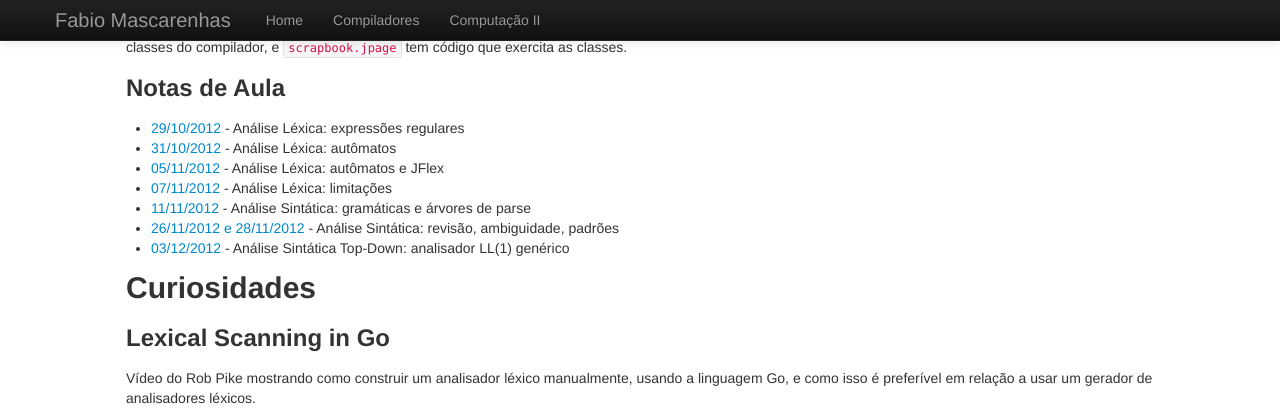
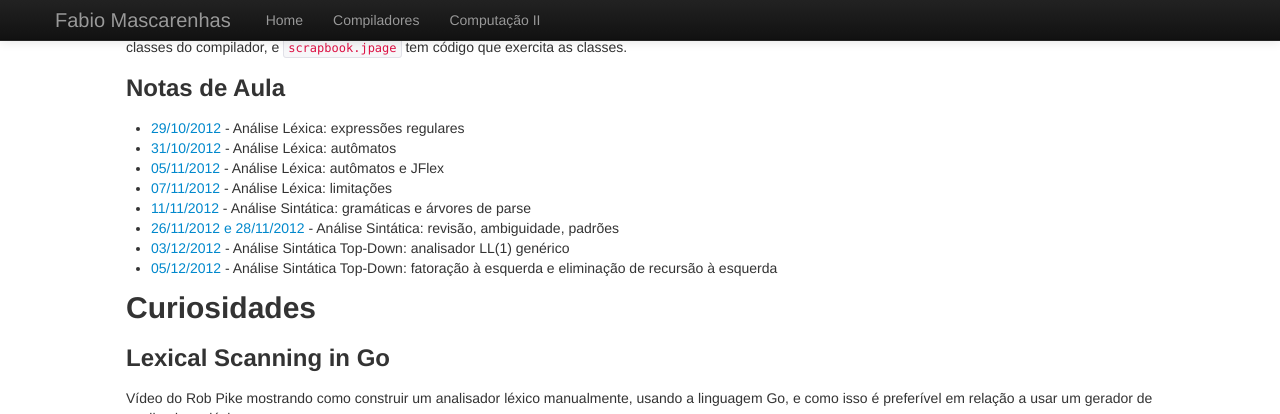
Before and after one commit to fabiomascarenhas/fabiomascarenhas.github.com, a Jekyll site: the page built from comp/index.md, in a window 1280 px wide and 900 px high, scrolled down 1365 px, cut to the strip 0-414 px from the top of the window. Built offline with Jekyll 4.4.1, drawn with Linux system fonts in a browser that asks for light colours.

Commit message:
notas de aula Compiladores 05/12

```diff
--- a/comp/index.md
+++ b/comp/index.md
@@ -121,6 +121,7 @@ tem código que exercita as classes.
 * [11/11/2012](Parsing_11112012.zip) - Análise Sintática: gramáticas e árvores de parse
 * [26/11/2012 e 28/11/2012](Parsing_28112012.zip) - Análise Sintática: revisão, ambiguidade, padrões
 * [03/12/2012](Parsing_03122012.zip) - Análise Sintática Top-Down: analisador LL(1) genérico
+* [05/12/2012](Parsing_05122012.zip) - Análise Sintática Top-Down: fatoração à esquerda e eliminação de recursão à esquerda
 
 Curiosidades
 ------------
```
Also changed, not shown: 1 other file.
